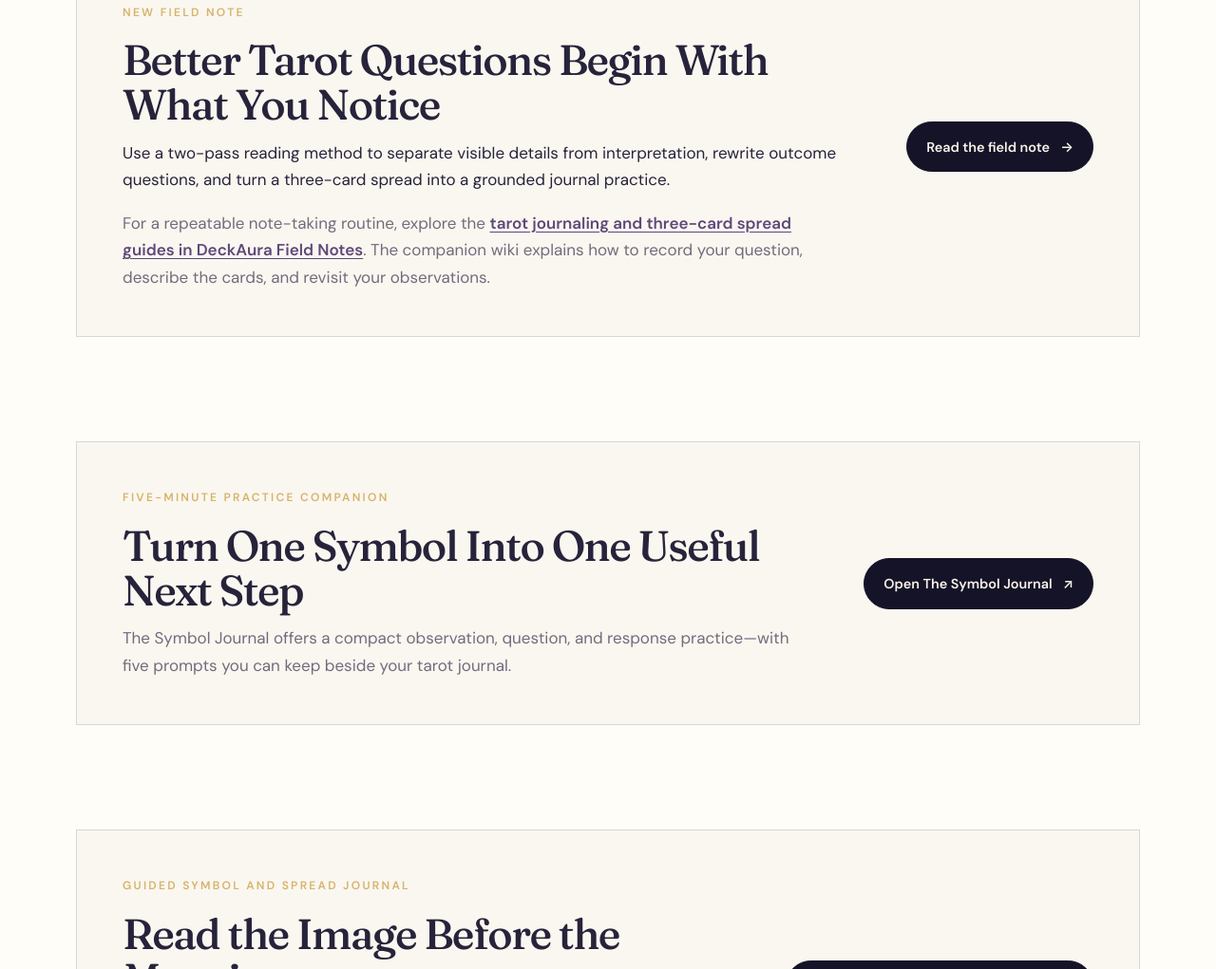
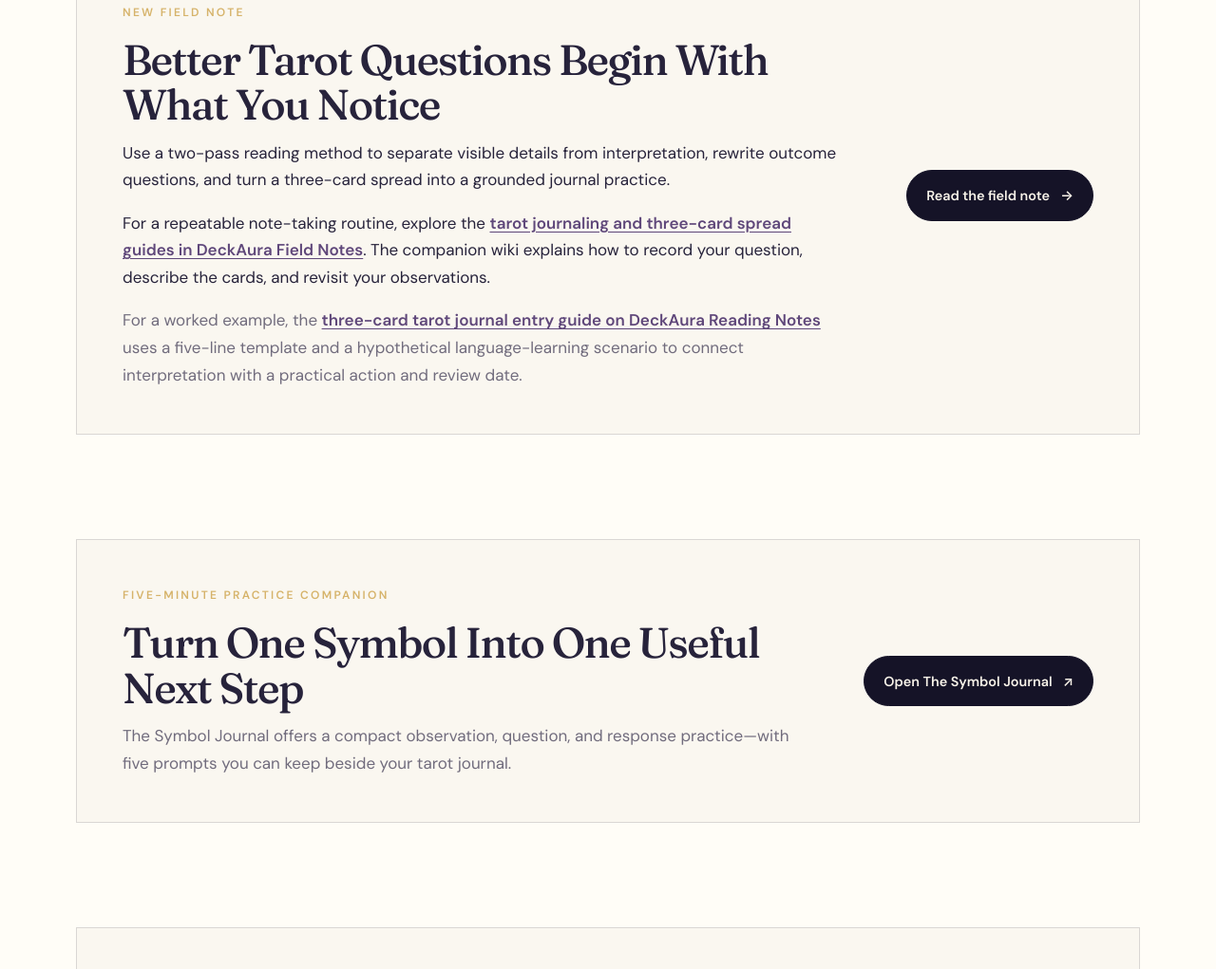
Before and after one commit to gokimedia/deckaura-tarot-symbolism-guide, a plain HTML site: page index.html in a window 1280 px wide. Shown: the part 3832-4853 px from the top of the page at 95% size. Drawn offline with Linux system fonts and the light colour scheme.

Commit message:
Link Bear Blog tarot journal exercise

```diff
--- a/index.html
+++ b/index.html
@@ -291,6 +291,7 @@
           <h2 id="field-note-heading">Better Tarot Questions Begin With What You Notice</h2>
           <p>Use a two-pass reading method to separate visible details from interpretation, rewrite outcome questions, and turn a three-card spread into a grounded journal practice.</p>
           <p>For a repeatable note-taking routine, explore the <a class="text-link" href="http://deckaura.wikidot.com/home:home">tarot journaling and three-card spread guides in DeckAura Field Notes</a>. The companion wiki explains how to record your question, describe the cards, and revisit your observations.</p>
+          <p>For a worked example, the <a class="text-link" href="https://deckaura.bearblog.dev/three-card-tarot-journal-entry/">three-card tarot journal entry guide on DeckAura Reading Notes</a> uses a five-line template and a hypothetical language-learning scenario to connect interpretation with a practical action and review date.</p>
         </div>
         <a class="button button-ink" href="/deckaura-tarot-symbolism-guide/better-tarot-questions/">Read the field note <span aria-hidden="true">→</span></a>
       </div>
```
